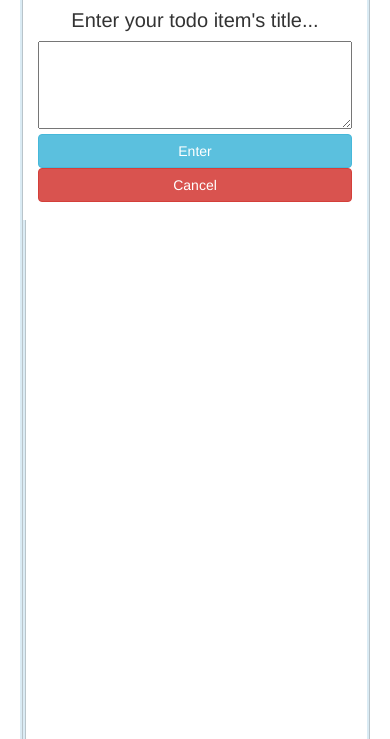
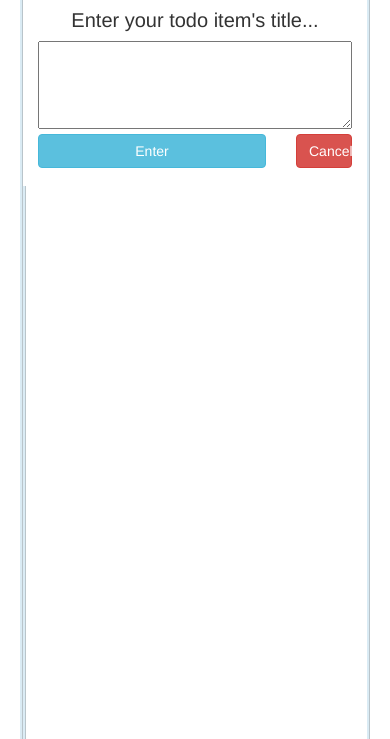
Before and after one commit to zathoma/zathoma.github.io, a plain HTML site: page index.html in a window 390 px wide. Both pictures are taken after a click on the button "Add New Item". Shown: the part 105-844 px from the top of the page. Drawn offline with nearby package versions, Linux system fonts and the light colour scheme.

Commit message:
Update index.html

```diff
--- a/index.html
+++ b/index.html
@@ -29,10 +29,10 @@
 								<h1 id="dialogue-pane-instructions">Enter the title of your new item below</h1>
 								<textarea type="text" id="dialogue-pane-textarea"></textarea>
 								<div class = row>
-									<div class="col-md-9">
+									<div class="col-md-9 col-sm-12 col-xs-9">
 										<button id="dialogue-pane-enter-button" type="button" class="btn btn-info text-center">Enter</button>
 									</div>
-									<div class="col-md-3">
+									<div class="col-md-3 col-sm-12 col-xs-3">
 										<button id="dialogue-pane-cancel-button" type="button" class="btn btn-danger text-center">Cancel</button>
 									</div>
 								</div>
```
